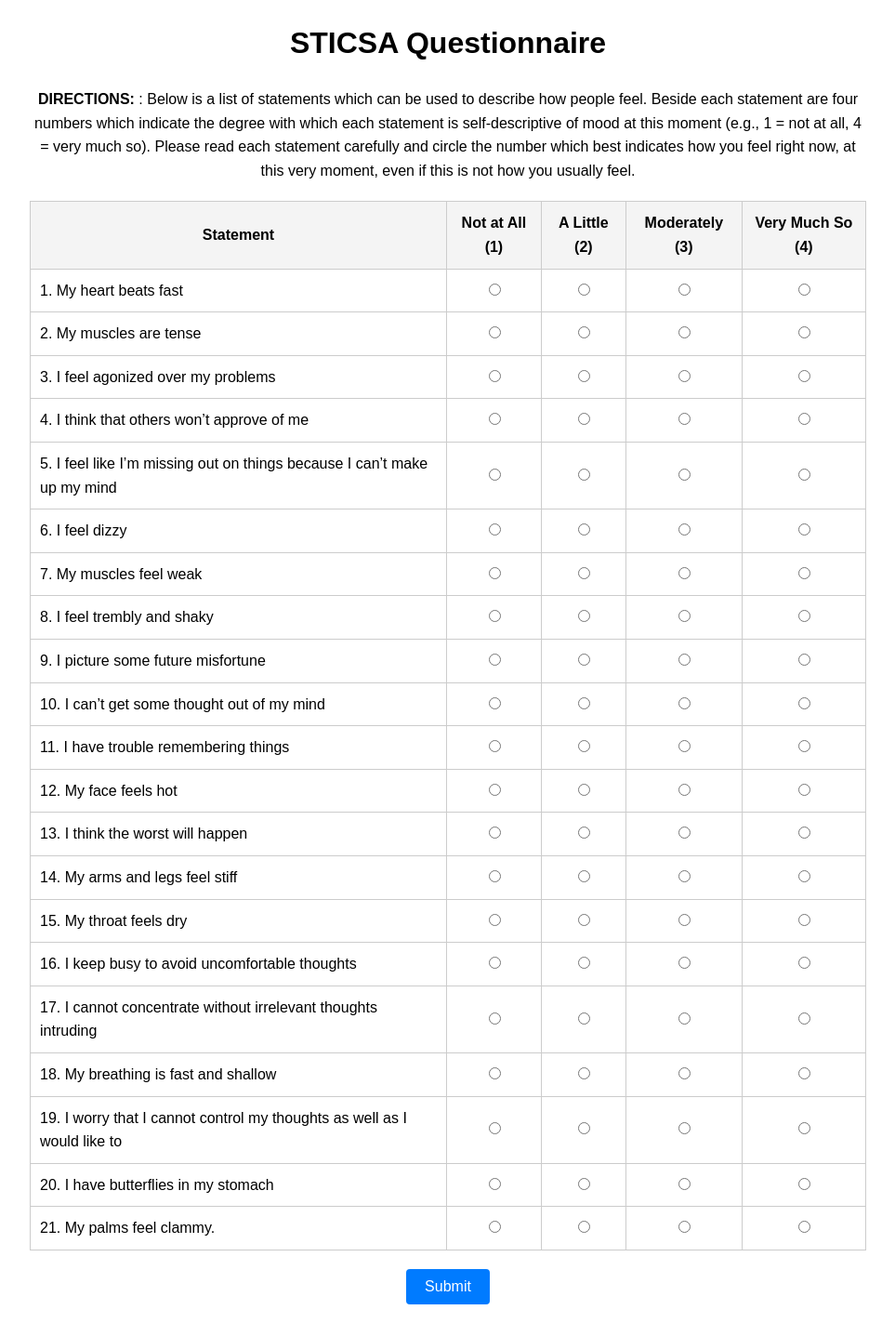
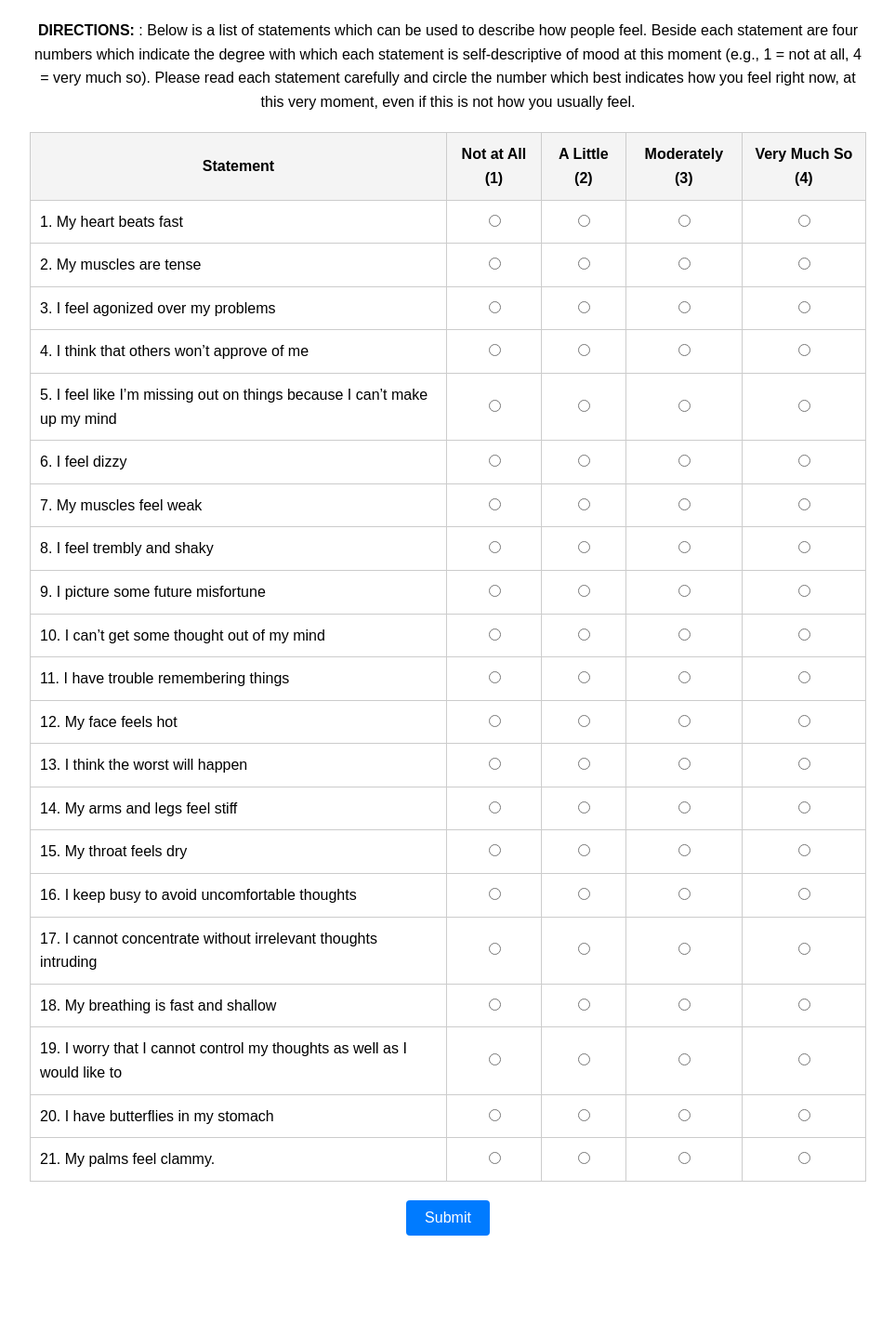
Before and after one commit to the-wise-lab/SODA-prescreen, a Jekyll site: the page sticsa_full.html, which Jekyll copies as it is, in a window 1280 px wide. Shown: the whole page at 93% size, without its empty margins (158-1121 px from the left). Built offline with Jekyll 4.4.1, drawn with Linux system fonts in a browser that asks for light colours; after the commit the page ends 1349 px from its top, so only the background shows below that.

Commit message:
Update sticsa_full.html
comment out headline

```diff
--- a/sticsa_full.html
+++ b/sticsa_full.html
@@ -48,7 +48,7 @@
 </head>
 <body>
     <div class="container">
-        <h1>STICSA Questionnaire</h1>
+        <!-- <h1>STICSA Questionnaire</h1> -->
         <p><strong>DIRECTIONS:</strong> : Below is a list of statements which can be used to describe how people feel. Beside each statement are
 four numbers which indicate the degree with which each statement is self-descriptive of mood at this moment (e.g., 1 =
 not at all, 4 = very much so). Please read each statement carefully and circle the number which best indicates how you
```
